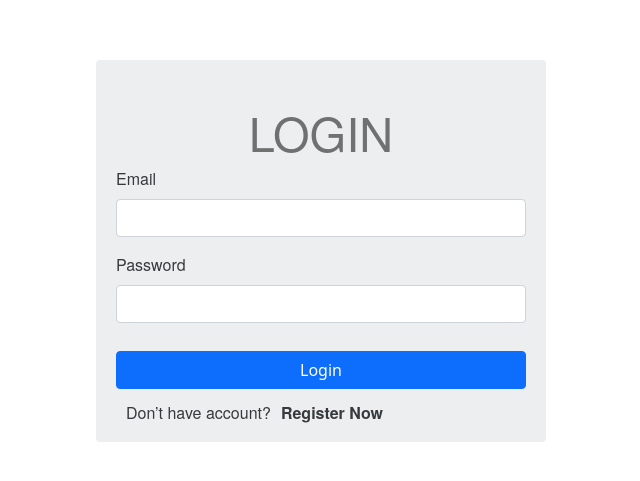
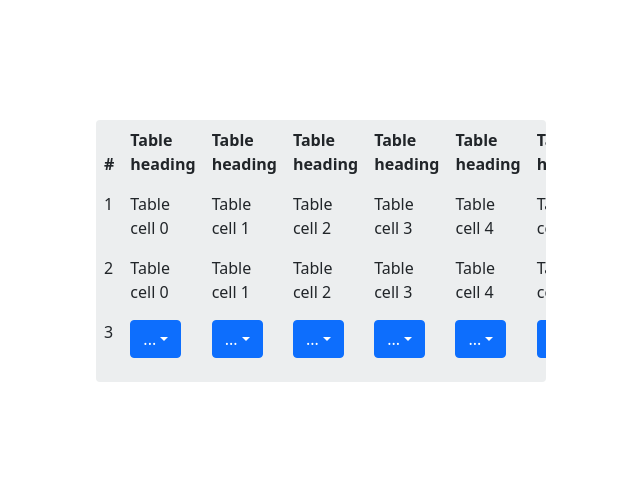
Before and after one commit to vrdisoft/arvan-challenge, a React (Create React App) app: page /articles in a window 1280 px wide. Before the commit this address led to /login. Shown: the part 141-622 px from the top of the page, without its empty margins (319-959 px from the left). Built offline with nearby package versions, Linux system fonts and the light colour scheme; no server answers; sample sign-in values are in the browser's storage.

Commit message:
attach api to login page

```diff
--- a/package.json
+++ b/package.json
@@ -11,6 +11,7 @@
     "@types/react": "^18.0.9",
     "@types/react-dom": "^18.0.5",
     "@types/react-router-dom": "^5.3.3",
+    "axios": "^0.27.2",
     "bootstrap": "^5.1.3",
     "react": "18.1.0",
     "react-bootstrap": "^2.4.0",
--- a/src/App.tsx
+++ b/src/App.tsx
@@ -2,12 +2,21 @@ import React from "react";
 import { Route, Routes, Navigate } from "react-router-dom";
 
 import Login from "./page/login";
+import Articles from "./page/articles";
+import { useToken } from "./context/tokenContext";
 
 function App() {
+  const { isLoggedIn } = useToken();
   return (
     <Routes>
       <Route path="/login" element={<Login />} />
       <Route path="/register" element={<Login />} />
+      <Route
+        path="/articles"
+        element={
+          isLoggedIn ? <Articles /> : <Navigate to="/login" replace={true} />
+        }
+      />
       <Route path="*" element={<Navigate to="/login" replace={true} />} />
     </Routes>
   );
--- /dev/null
+++ b/src/api/articles/index.ts
@@ -0,0 +1,5 @@
+import request from "../axios";
+const articles = (data: object) =>
+  request({ url: "articles", data, type: "get" });
+
+export { articles };
--- /dev/null
+++ b/src/api/axios.tsx
@@ -0,0 +1,39 @@
+import axios from "axios";
+
+const BASE_URL = "https://api.realworld.io/api";
+axios.defaults.baseURL = BASE_URL;
+
+const retrieveStoredToken = () => {
+  const storedToken = localStorage.getItem("token");
+
+  return !!storedToken ? storedToken : "";
+};
+
+const request = ({
+  url,
+  type = "post",
+  data,
+}: {
+  url: string;
+  type?: string;
+  data: object;
+}) => {
+  //if (type !== "get") {
+  /* eslint-disable */
+  axios.defaults.headers.common["Authorization"] = `Bearer ${retrieveStoredToken()}`;
+  //}
+
+  return axios({
+    method: type,
+    url: url,
+    data: data,
+  })
+    .then((result) => {
+      return result;
+    })
+    .catch((error) => {
+      throw error?.response;
+    });
+};
+
+export default request;
--- /dev/null
+++ b/src/api/login/index.ts
@@ -0,0 +1,5 @@
+import request from "../axios";
+const register = (data: object) => request({ url: "users", data });
+const login = (data: object) => request({ url: "users/login", data });
+
+export { login, register };
--- /dev/null
+++ b/src/context/tokenContext.tsx
@@ -0,0 +1,61 @@
+import React, { createContext, useContext, useState, useCallback } from "react";
+
+const TokenContext = createContext({});
+type TokenType = {
+  token: string;
+  isLoggedIn: boolean;
+  loginContext: (token: string) => void;
+  logoutContext: () => void;
+};
+
+const useToken = () => {
+  const tokenContext = useContext(TokenContext) as TokenType;
+  return {
+    token: tokenContext.token,
+    isLoggedIn: tokenContext.isLoggedIn,
+    loginContext: tokenContext.loginContext,
+    logoutContext: tokenContext.logoutContext,
+  };
+};
+
+const retrieveStoredToken = () => {
+  const storedToken = localStorage.getItem("token");
+
+  return {
+    storedToken,
+  };
+};
+
+const TokenProvider = ({ ...rest }) => {
+  const tokenData = retrieveStoredToken();
+
+  let initialToken;
+  if (tokenData) {
+    initialToken = tokenData.storedToken;
+  }
+
+  const [token, setToken] = useState(initialToken);
+
+  const userIsLoggedIn = !!token;
+
+  const logoutHandler = useCallback(() => {
+    setToken(null);
+    localStorage.removeItem("token");
+  }, []);
+
+  const loginHandler = (currentToken: string) => {
+    setToken(currentToken);
+    localStorage.setItem("token", currentToken);
+  };
+
+  const contextValue = {
+    token: token,
+    isLoggedIn: userIsLoggedIn,
+    loginContext: loginHandler,
+    logoutContext: logoutHandler,
+  };
+
+  return <TokenContext.Provider value={contextValue} {...rest} />;
+};
+
+export { TokenProvider, useToken };
--- a/src/index.tsx
+++ b/src/index.tsx
@@ -2,14 +2,17 @@ import { StrictMode } from "react";
 import ReactDOM from "react-dom/client";
 import { BrowserRouter } from "react-router-dom";
 import App from "./App";
+import { TokenProvider } from "./context/tokenContext";
 
 const root = ReactDOM.createRoot(
   document.getElementById("root") as HTMLElement
 );
 root.render(
   <StrictMode>
-    <BrowserRouter>
-      <App />
-    </BrowserRouter>
+    <TokenProvider>
+      <BrowserRouter>
+        <App />
+      </BrowserRouter>
+    </TokenProvider>
   </StrictMode>
 );
--- /dev/null
+++ b/src/page/articles/index.tsx
@@ -0,0 +1,71 @@
+import { useState, useEffect } from "react";
+import { useLocation } from "react-router-dom";
+import Table from "react-bootstrap/Table";
+import DropdownButton from "react-bootstrap/DropdownButton";
+import Dropdown from "react-bootstrap/Dropdown";
+
+import "../login/style/login.sass";
+import { useToken } from "../../context/tokenContext";
+import { articles } from "../../api/articles";
+
+function Articles() {
+  const location = useLocation();
+  const { logoutContext } = useToken();
+  useEffect(() => {
+    articles({ limit: 10, offset: 0 });
+  }, []);
+
+  const onClickHandle = (index: number, event: any) => {
+    console.log(index);
+    event.stopPropagation();
+  };
+  return (
+    <div className="continer">
+      <div className="login-continer">
+        <Table responsive borderless>
+          <thead>
+            <tr>
+              <th>#</th>
+              {Array.from({ length: 12 }).map((_, index) => (
+                <th key={index}>Table heading</th>
+              ))}
+            </tr>
+          </thead>
+          <tbody>
+            <tr>
+              <td>1</td>
+              {Array.from({ length: 12 }).map((_, index) => (
+                <td key={index}>Table cell {index}</td>
+              ))}
+            </tr>
+            <tr>
+              <td>2</td>
+              {Array.from({ length: 12 }).map((_, index) => (
+                <td key={index}>Table cell {index}</td>
+              ))}
+            </tr>
+            <tr>
+              <td>3</td>
+              {Array.from({ length: 12 }).map((_, index) => (
+                <td key={index}>
+                  <DropdownButton id="dropdown-basic-button" title="...">
+                    <Dropdown.Item
+                      onClick={(event) => {
+                        onClickHandle(index, event);
+                      }}
+                    >
+                      Edit
+                    </Dropdown.Item>
+                    <Dropdown.Item href="#/action-2">Delete</Dropdown.Item>
+                  </DropdownButton>
+                </td>
+              ))}
+            </tr>
+          </tbody>
+        </Table>
+      </div>
+    </div>
+  );
+}
+
+export default Articles;
--- a/src/page/login/component/content.tsx
+++ b/src/page/login/component/content.tsx
@@ -1,13 +1,28 @@
 import React, { useState, useRef } from "react";
+import { useNavigate } from "react-router-dom";
 import Button from "react-bootstrap/Button";
 import Form from "react-bootstrap/Form";
 import Row from "react-bootstrap/Row";
+import { login, register } from "../../../api/login";
+type ResponsType = {
+  data: {
+    user: {
+      token: string;
+    };
+  };
+};
+
+import { useToken } from "../../../context/tokenContext";
 
 function Content({ isLoginPage }: { isLoginPage: boolean }) {
   const [validated, setValidated] = useState<boolean>(false);
   const [isInvalidEmail, setIsInvalidEmail] = useState<boolean>(false);
   const emailInputRef = useRef() as any;
+  const userInputRef = useRef() as any;
+  const passwordInputRef = useRef() as any;
   const emailRegex = useRef(/^[A-Z0-9._%+-]+@[A-Z0-9.-]+\.[A-Z]+$/i).current;
+  const { token, loginContext } = useToken();
+  const navigate = useNavigate();
 
   const validateEmail = () => {
     if (!emailRegex.test(emailInputRef.current.value.replace(/\s/g, ""))) {
@@ -15,6 +30,34 @@ function Content({ isLoginPage }: { isLoginPage: boolean }) {
       return false;
     } else {
       setIsInvalidEmail(false);
+      return true;
+    }
+  };
+
+  const handleLogin = () => {
+    if (isLoginPage) {
+      const user = {
+        email: emailInputRef.current.value,
+        password: passwordInputRef.current.value,
+      };
+      login({ user })
+        .then((res) => {
+          loginContext((res as ResponsType)?.data?.user?.token);
+          navigate("../articles", { replace: true });
+        })
+        .catch((err) => {
+          console.log(err.data.errors);
+        });
+    } else {
+      const user = {
+        email: emailInputRef.current.value,
+        password: passwordInputRef.current.value,
+        username: userInputRef.current.value,
+      };
+      register({ user }).then((res) => {
+        loginContext((res as ResponsType)?.data?.user?.token);
+        navigate("../articles", { replace: true });
+      });
     }
   };
 
@@ -25,7 +68,9 @@ function Content({ isLoginPage }: { isLoginPage: boolean }) {
       event.stopPropagation();
     }
     setValidated(true);
-    validateEmail();
+    if (validateEmail()) {
+      handleLogin();
+    }
     event.preventDefault();
   };
 
@@ -42,7 +87,7 @@ function Content({ isLoginPage }: { isLoginPage: boolean }) {
               <Form.Label type="invalid" className="text-Style">
                 User
               </Form.Label>
-              <Form.Control type="text" required />
+              <Form.Control type="text" required ref={userInputRef} />
               <Form.Control.Feedback
                 type="invalid"
                 className="text-feedback-style"
@@ -75,7 +120,7 @@ function Content({ isLoginPage }: { isLoginPage: boolean }) {
             <Form.Label type="invalid" className="text-Style">
               Password
             </Form.Label>
-            <Form.Control type="password" required />
+            <Form.Control type="password" required ref={passwordInputRef} />
             <Form.Control.Feedback
               type="invalid"
               className="text-feedback-style"
--- a/src/page/login/index.tsx
+++ b/src/page/login/index.tsx
@@ -5,12 +5,17 @@ import "./style/login.sass";
 import Header from "./component/header";
 import Content from "./component/content";
 import Footer from "./component/footer";
+import { useToken } from "../../context/tokenContext";
 
 function Login() {
   const location = useLocation();
   const [isLoginPage, setIsLoginPage] = useState(true);
+  const { logoutContext } = useToken();
   useEffect(() => {
     const isLogin = location.pathname === "/login" ? true : false;
+    if (isLogin) {
+      logoutContext();
+    }
     setIsLoginPage(isLogin);
   }, [location.pathname]);
 
```
Also changed, not shown: 1 other file (tests, documents, lock files or other folders).
